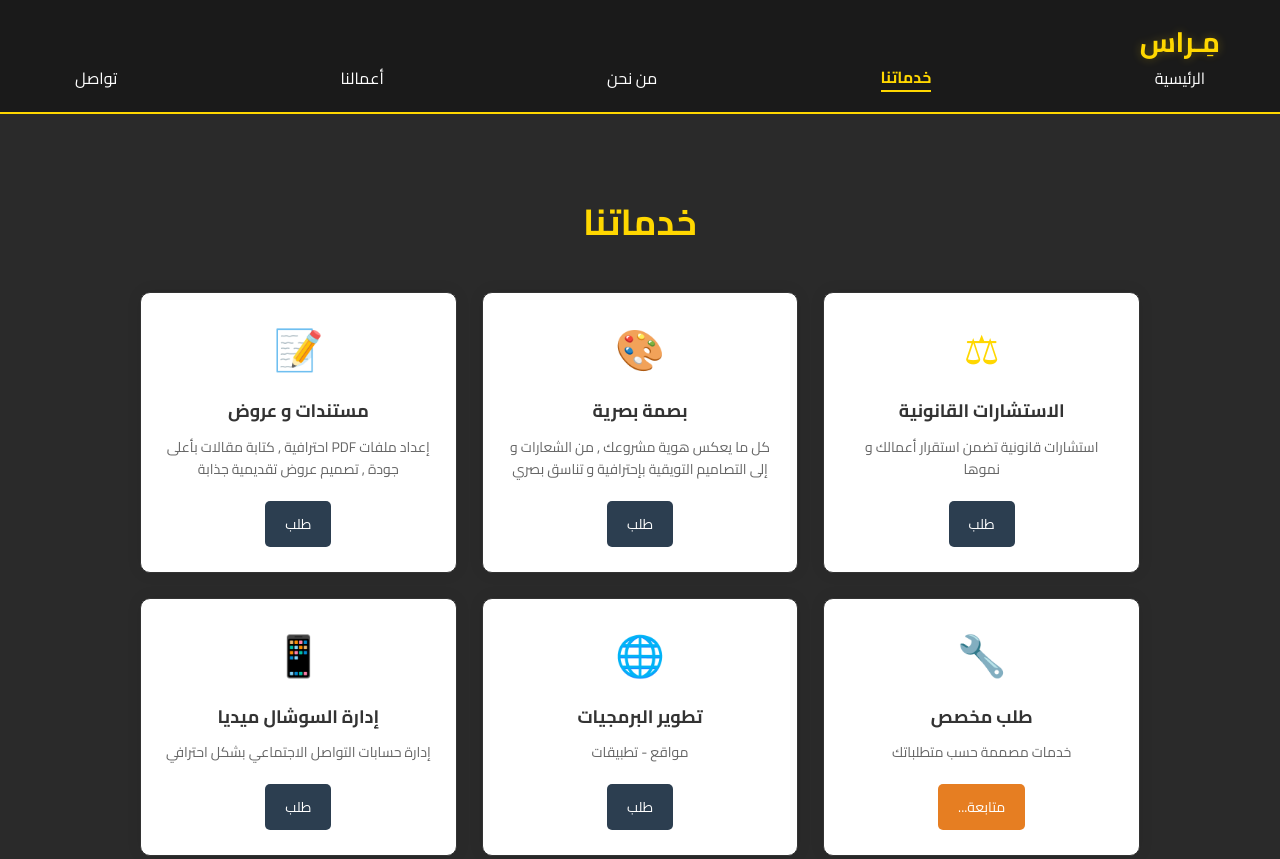
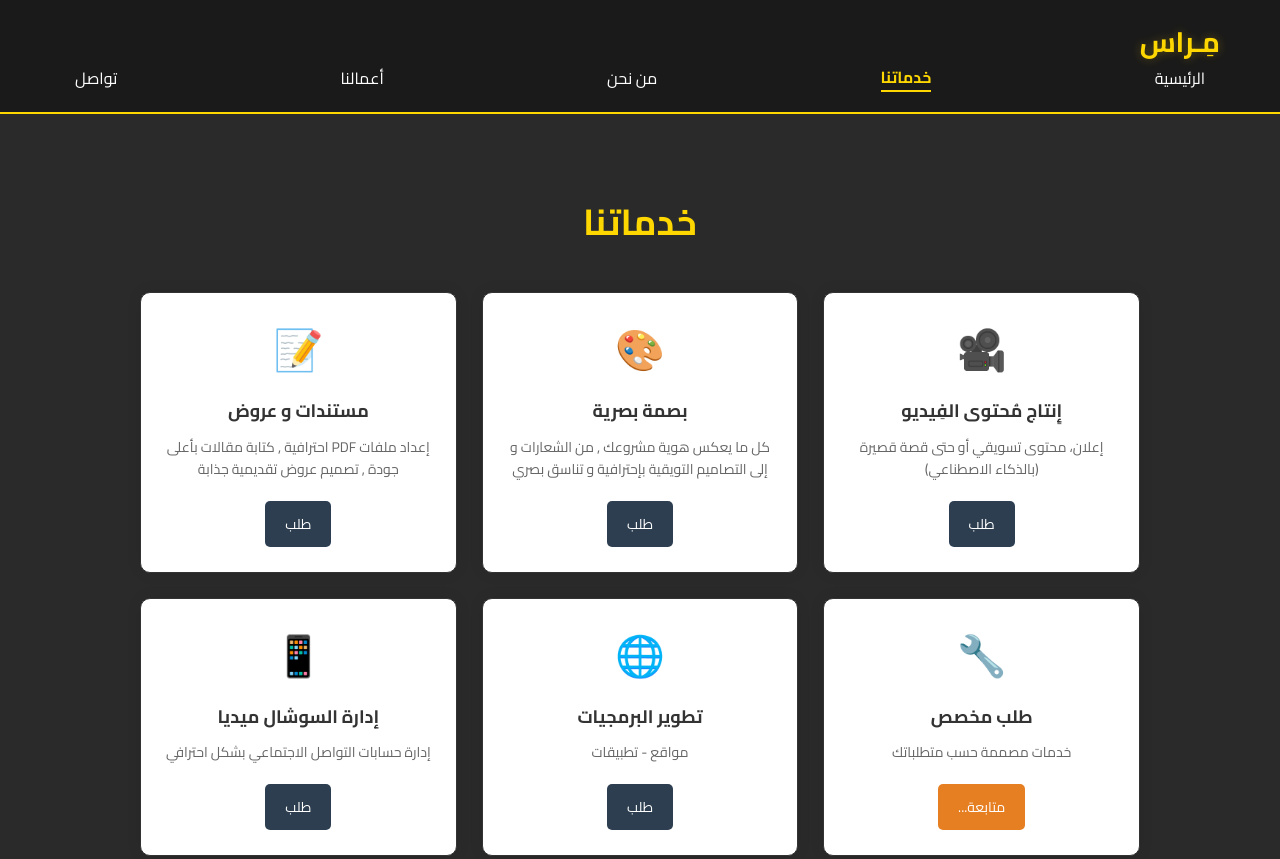
Before and after one commit to Miras-Office/Miras, a plain HTML site: page services.html in a window 1280 px wide. Shown: the top 859 px of the page. Drawn offline with Linux system fonts and the light colour scheme.

Commit message:
Update services.html

```diff
--- a/services.html
+++ b/services.html
@@ -103,9 +103,9 @@
             <h2>خدماتنا</h2>
             <div class="cards">
                 <div class="card">
-                    <div class="icon">⚖</div>
-                    <h3>الاستشارات القانونية</h3>
-                    <p>استشارات قانونية تضمن استقرار أعمالك و نموها</p>
+                    <div class="icon">🎥</div>
+                    <h3>إِنتاج مُحتوى الفِيديو</h3>
+                    <p> إعلان، محتوى تسويقي أو حتى قصة قصيرة (بالذكاء الاصطناعي) </p>
                     <button class="btn-request" onclick="window.location.href='Qanon.html'">طلب</button>
                 </div>
                 <div class="card">
@@ -163,4 +163,5 @@
         </div>
     </footer>
 </body>
+
 </html>
```
